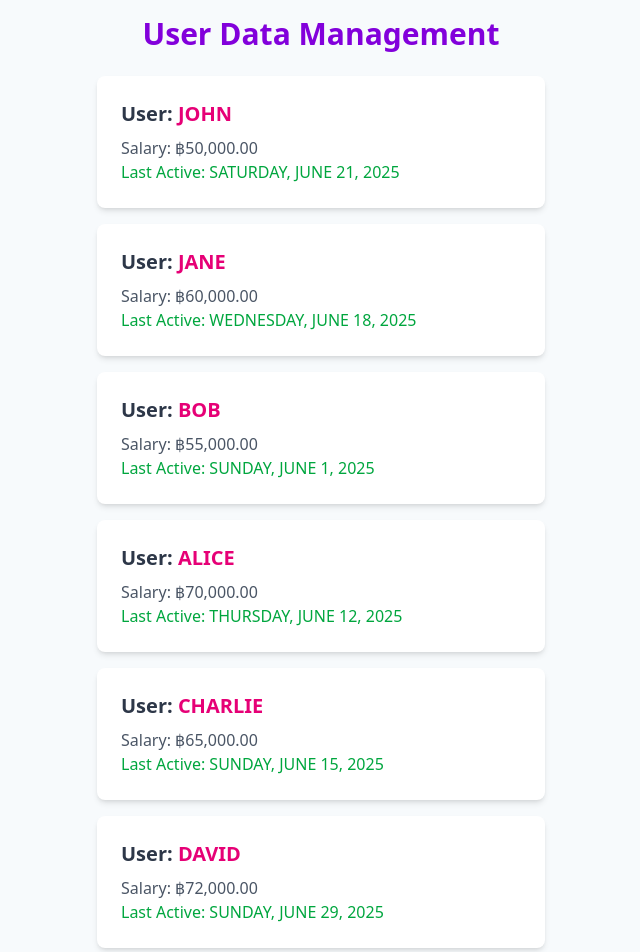
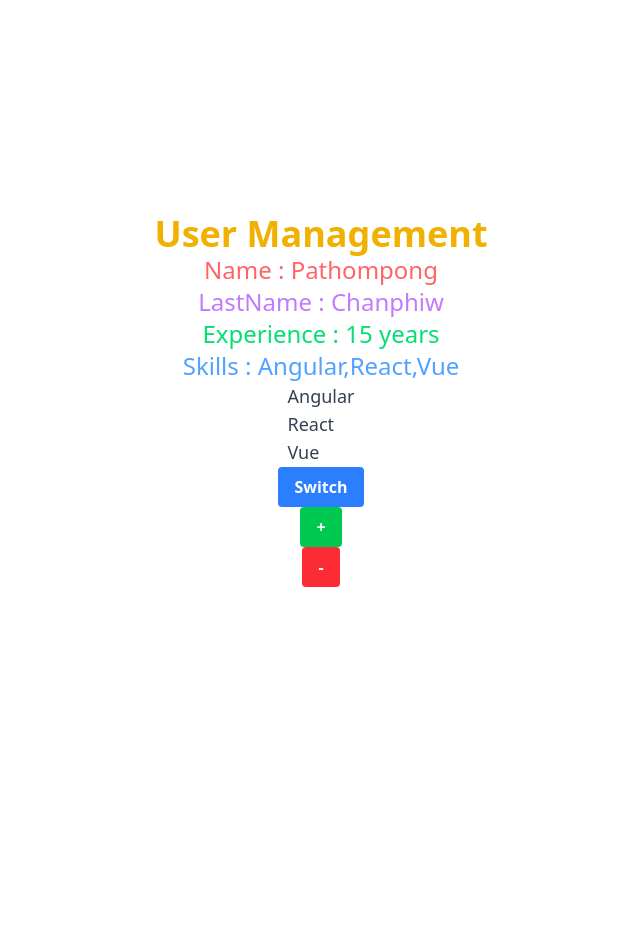
Before and after one commit to chanphiw/learn-angular20, an Angular app: page / in a window 1280 px wide. Shown: the top 952 px of the page, without its empty margins (319-959 px from the left). After the commit the page ends 800 px from the top, so only its background shows below. Built offline with nearby package versions, Linux system fonts and the light colour scheme.

Commit message:
increase decrease

```diff
--- a/src/app/app.html
+++ b/src/app/app.html
@@ -1,30 +1,21 @@
-<div [ngClass]="isActive ? 'dark' : 'light'" class="flex flex-col items-center justify-center min-h-screen">
-  <h1 class="text-3xl font-bold text-purple-700 mb-6 mt-4">
-    User Data Management
-  </h1>
+<div class="flex flex-col items-center justify-center min-h-screen">
+  <h1 class="text-4xl font-bold text-yellow-500">User Management</h1>
+  <h2 class="text-2xl text-red-400">Name : {{fname()}}</h2>
+  <h2 class="text-2xl text-purple-400">LastName : {{lname()}}</h2>
+  <h3 class="text-2xl text-green-400">Experience : {{exp()}} years</h3>
+  <h3 class="text-2xl text-blue-400">Skills : {{skills()}} </h3>
+  <ul>
+    @for (item of skills(); track item) {
+    <li class="text-lg text-gray-700">{{item}}</li>
+    }
+  </ul>
+  <hr>
 
-  @for(user of data; track user.id) {
-  <div class="bg-white shadow-md rounded-lg p-6 mb-4 w-full max-w-md">
-    <h2 class="text-xl font-semibold mb-2">User:
-      <span class="text-pink-600">{{ user.name | uppercase }}</span>
-    </h2>
-    <p class="text-gray-600">Salary: {{ user.salary | currency: "฿" }}</p>
-    <p class="text-green-600">Last Active: {{ user.active | date: 'fullDate' | uppercase }}</p>
-  </div>
-  }@empty {
-  <p [ngStyle]="{'color': color, 'font-size.px': size}" class="text-gray-600">No data available.</p>
-  }
-
-  <button [ngStyle]="{'font-weight':isActive ? 'bold' : 'normal'}" (click)="clearData()"
-    class="bg-blue-500 hover:bg-blue-700 text-white font-bold py-2 px-4 rounded">
-    Clear Data
+  <button class="bg-blue-500 hover:bg-blue-700 text-white font-bold py-2 px-4 rounded" (click)="change()">Switch
   </button>
 
-  <button (click)="addData()" class="bg-green-500 hover:bg-green-700 text-white font-bold py-2 px-4 rounded mt-3">
-    Add User
-  </button>
+  <button (click)="increment()"
+    class="bg-green-500 hover:bg-green-700 text-white font-bold py-2 px-4 rounded">+</button>
+  <button (click)="decrement()" class="bg-red-500 hover:bg-red-700 text-white font-bold py-2 px-4 rounded">-</button>
 
-  <button (click)="changeMode()" class="bg-yellow-500 hover:bg-yellow-700 text-white font-bold py-2 px-4 rounded mt-3">
-    {{ isActive ? 'Switch to Light Mode' : 'Switch to Dark Mode' }}
-  </button>
 </div>
--- a/src/app/app.ts
+++ b/src/app/app.ts
@@ -1,53 +1,49 @@
 import { Component } from '@angular/core';
-import { NgClass, NgStyle, UpperCasePipe, CurrencyPipe, DatePipe  } from '@angular/common';
+import { signal } from '@angular/core';
+
 
 
 @Component({
   selector: 'app-root',
-  imports: [NgClass, NgStyle, UpperCasePipe, CurrencyPipe, DatePipe],
+  imports: [],
   templateUrl: './app.html',
   styleUrl: './app.css',
 })
 export class App {
-  data = [
-    { id: 1, name: 'John', salary: 50000, active: "06/21/2025" },
-    { id: 2, name: 'Jane', salary: 60000, active: "06/18/2025" },
-    { id: 3, name: 'Bob', salary: 55000, active: "06/01/2025" },
-    { id: 4, name: 'Alice', salary: 70000, active: "06/12/2025" },
-    { id: 5, name: 'Charlie', salary: 65000, active: "06/15/2025" },
-    { id: 6, name: 'David', salary: 72000, active: "06/29/2025" },
-    { id: 7, name: 'Eve', salary: 48000, active: "06/22/2025" },
-  ];
+  fname = signal<string>('Pathompong');
+  lname = signal<string>('Chanphiw');
+  exp = signal<number>(15);
+  skills = signal<string[]>(['Angular', 'React', 'Vue']);
 
-  clearData() {
-    this.data = [];
+
+change(){
+  this.fname.set('John');
+  this.lname.set('Doe');
+  this.exp.set(10);
+  this.skills.set(['JavaScript', 'TypeScript', 'Python']);
+
+}
+
+increment(){
+  // add max value = 35years
+  const value = this.exp();
+  if (value >= 35) {
+    console.warn('Maximum experience limit reached');
+    return;
   }
-  addData() {
-    this.data.push({
-      id: this.data.length + 1,
-      name: `New User ${this.data.length + 1}`,
-      salary: Math.floor(Math.random() * 100000),
-      active: new Date().toLocaleDateString()
-    });
+  this.exp.update(value => value + 1);
+
+  // when max value alerts, you are retired
+  if (value + 1 === 35) {
+    alert('You are retired now');
   }
 
-  isActive = false;
+}
 
-  changeMode() {
-    this.isActive = !this.isActive;
-    document.body.classList.toggle('dark', this.isActive);
-    document.body.classList.toggle('light', !this.isActive);
+decrement(){
+  // add min value = 0
+  if (this.exp() > 0) {
+    this.exp.update(value => value - 1);
   }
-
-  color = 'purple';
-  size = 30;
-  myStyle={
-    'background': 'purple',
-    'color': 'white'
-  }
-
-  // pipe
-
-
-
 }
+}
```
